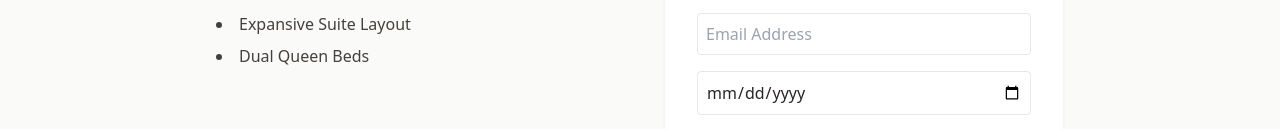
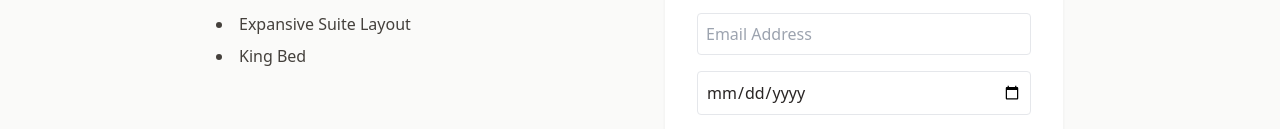
Before and after one commit to nwin3/my_resort_website, a plain HTML site: page pages/family_desert_suite.html in a window 1280 px wide. Shown: the part 732-861 px from the top of the page. Drawn offline with nearby package versions, Linux system fonts and the light colour scheme.

Commit message:
Update family_desert_suite.html

```diff
--- a/pages/family_desert_suite.html
+++ b/pages/family_desert_suite.html
@@ -55,7 +55,7 @@
                 </p>
                 <ul class="list-disc list-inside text-stone-700 space-y-2">
                     <li>Expansive Suite Layout</li>
-                    <li>Dual Queen Beds</li>
+                    <li>King Bed</li>
                 </ul>
             </div>
 
```
